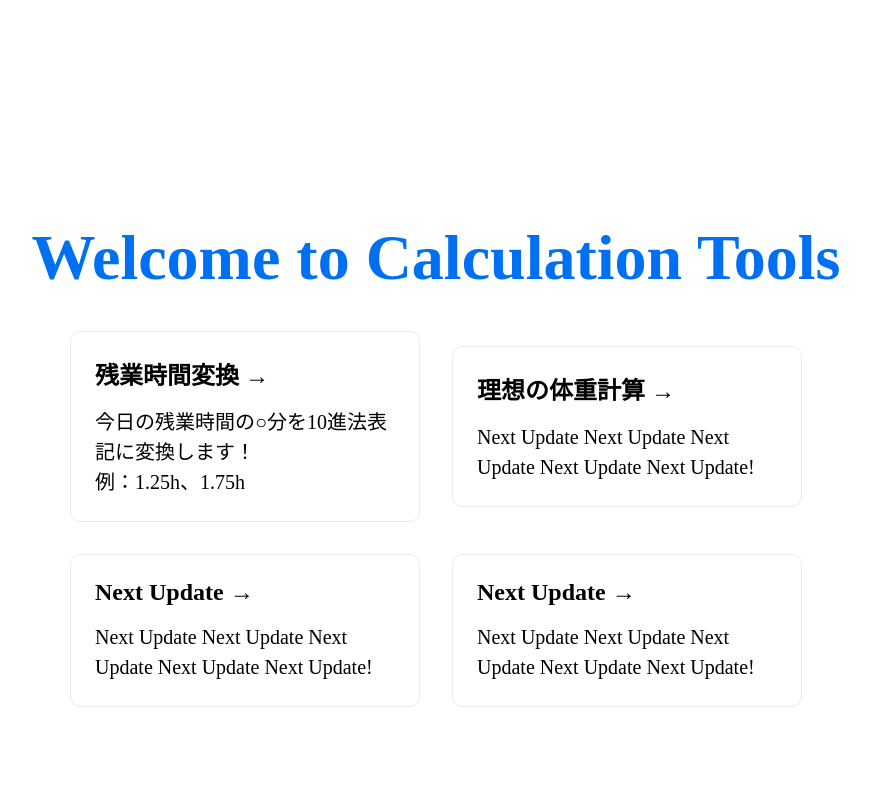
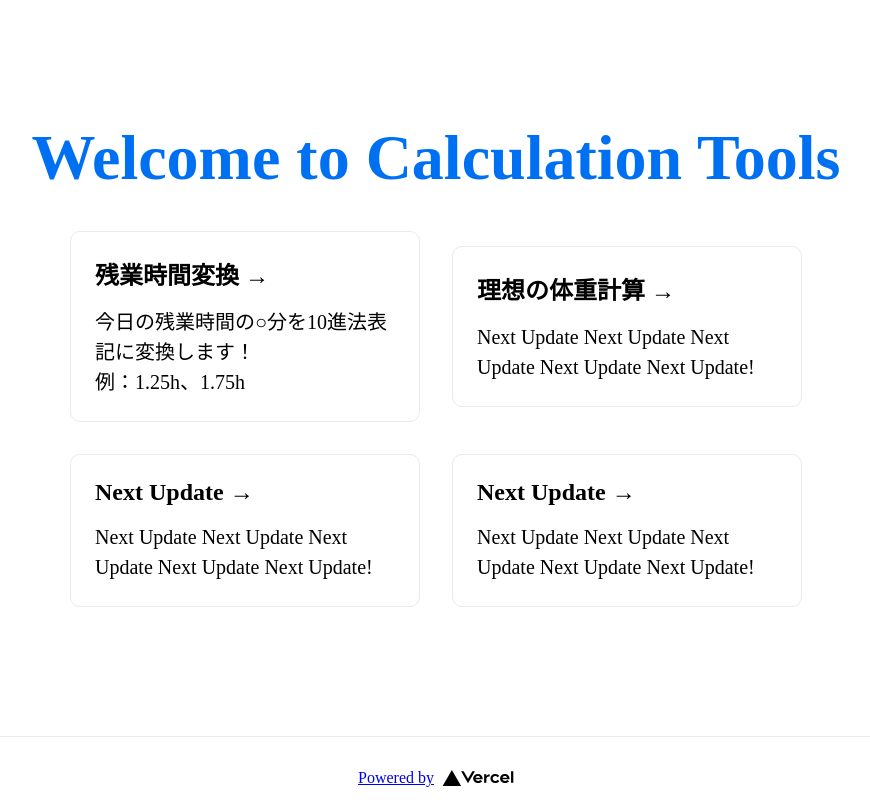
Before and after one commit to ryu-0729/calculation-tools, a Next.js app: page / in a window 1280 px wide. Shown: the top 800 px of the page, without its empty margins (204-1074 px from the left). Built offline with nearby package versions, Linux system fonts and the light colour scheme.

Commit message:
fix: min-height correction

```diff
--- a/styles/Home.module.css
+++ b/styles/Home.module.css
@@ -3,7 +3,7 @@
 }
 
 .main {
-  min-height: 100vh;
+  min-height: 75vh;
   padding: 4rem 0;
   flex: 1;
   display: flex;
```
